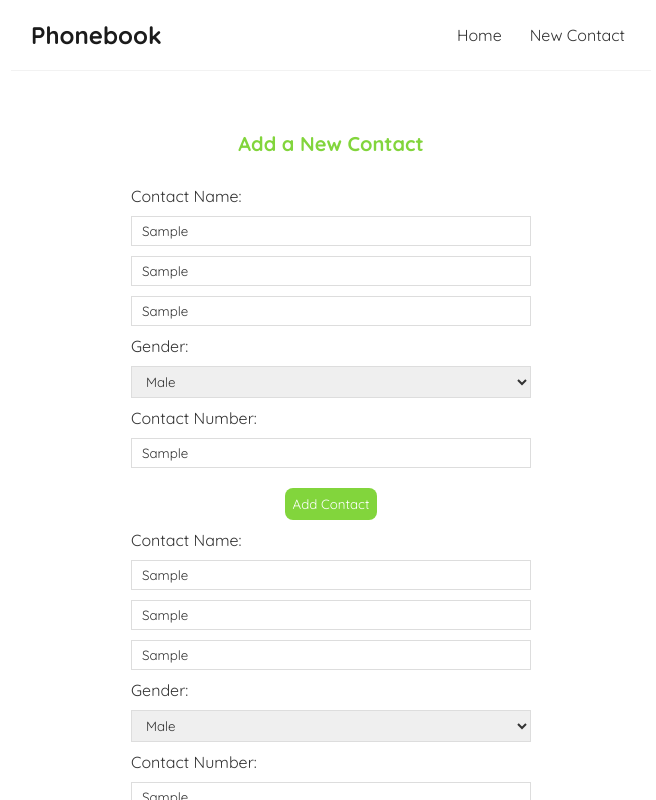
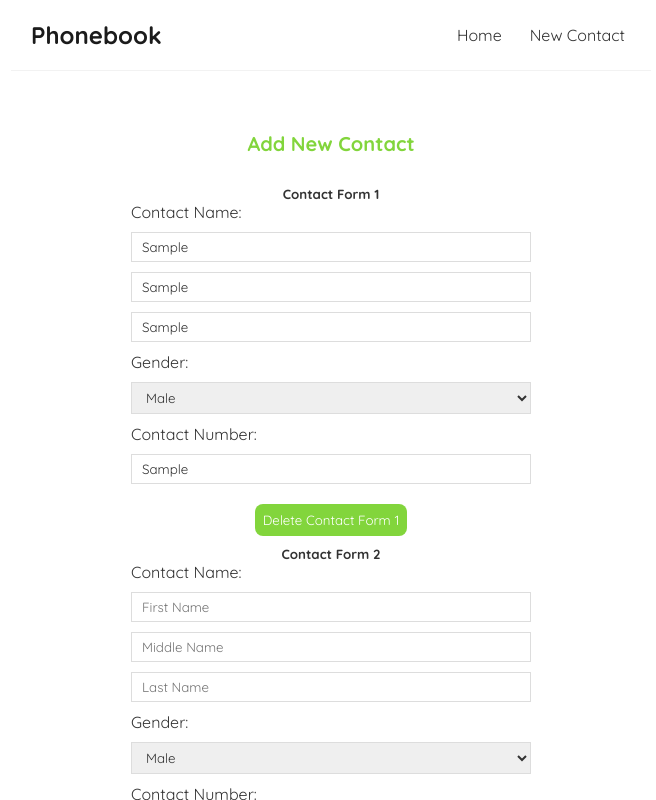
Before and after one commit to BryantSagun/phonebook, a React (Create React App) app: page /create in a window 1280 px wide. Both pictures are taken after typing "Sample", "Sample", "Sample", "Sample" into the empty fields and a click on the button "Create New Contact Form". Shown: the top 800 px of the page, without its empty margins (309-965 px from the left). Built offline with nearby package versions, Linux system fonts and the light colour scheme.

Commit message:
partial functional bulk transactions in create new contact module

```diff
--- a/models/Contact.js
+++ b/models/Contact.js
@@ -13,7 +13,10 @@ Contact.getContact = id => {
 }
 
 Contact.createContact = data => {
-     return sql.query(`usp_CreateSingleRecord ${data.lastName}, ${data.firstName}, ${data.middleName}, ${data.gender}, ${data.phoneNumber}`)
+     data.records.map(record => {
+          sql.query(`usp_CreateSingleRecord ${record.lastName}, ${record.firstName}, ${record.middleName}, ${record.gender}, ${record.phoneNumber}`)
+     })
+     return new Promise((resolve, reject) => resolve())
 }
 
 Contact.editContact = (id, data) => {
--- a/src/Create.js
+++ b/src/Create.js
@@ -3,7 +3,7 @@ import { useHistory } from "react-router-dom";
 import axios from "axios";
 
 const Create = () => {
-     const [inputList, setInputList] = useState([{firstName: "", lastName: ""}])
+     const [inputList, setInputList] = useState([{firstName: "", middleName:"", lastName: "", gender: "", phoneNumber: ""}])
      const [firstName, setFirstName] = useState('');
      const [middleName, setMiddleName] = useState('');
      const [lastName, setLastName] = useState('');
@@ -13,15 +13,11 @@ const Create = () => {
      const history = useHistory();
 
      const handleSubmit = e => {
+          console.log(inputList)
           e.preventDefault();
-          const contact = {firstName, middleName, lastName, gender, phoneNumber}
           setIsPending(true)
           axios.post('http://localhost:3001/create-contact', {
-               firstName: contact.firstName,
-               middleName: contact.middleName,
-               lastName: contact.lastName,
-               gender: contact.gender,
-               phoneNumber: contact.phoneNumber
+               records: inputList
           })
           .then((bool) => {
                setIsPending(false)
@@ -31,11 +27,7 @@ const Create = () => {
      }
 
      const handleAddForm = (e, index) => {
-          // const { name, value } = e.target;
-          // const list = [...inputList];
-          // list[index][name] = value;
-          // setInputList(list);
-          setInputList([...inputList, { firstName: "", lastName: "" }]);
+          setInputList([...inputList, { firstName: "", middleName: "", lastName: "", gender: "", phoneNumber: "" }]);
      }
 
      const handleRemoveForm = index => {
@@ -53,56 +45,68 @@ const Create = () => {
 
      return(
           <div className="create">
-               <h2>Add a New Contact</h2>
+               <h2>Add New Contact</h2>
                <form onSubmit={handleSubmit}>
-                    {inputList.map((x, i) => {
+                    {inputList.map((form, formIndex) => {
                          return(
-                              <div className="contactDetails">
+                              <div className="contactForm">
+                                   {inputList.length > 1 &&  <h5>Contact Form {formIndex+1}</h5>}
                                    <label>Contact Name: </label>
                                    <input
+                                        name="firstName"
                                         type="text"
                                         placeholder = "First Name"
                                         required
-                                        value={firstName}
-                                        onChange = {(e) => setFirstName(e.target.value)}
+                                        autoComplete = "off"
+                                        value={form.firstName}
+                                        onChange = {e => handleInputChange(e, formIndex)}
                                    />
                                    <input
+                                        name="middleName"
                                         type="text"
                                         placeholder = "Middle Name"
                                         required
-                                        value={middleName}
-                                        onChange = {(e) => setMiddleName(e.target.value)}
+                                        autoComplete = "off"
+                                        value={form.middleName}
+                                        onChange = {e => handleInputChange(e, formIndex)}
                                    />
                                    <input
+                                        name="lastName"
                                         type="text"
                                         placeholder = "Last Name"
                                         required
-                                        value={lastName}
-                                        onChange = {(e) => setLastName(e.target.value)}
+                                        autoComplete = "off"
+                                        value={form.lastName}
+                                        onChange = {e => handleInputChange(e, formIndex)}
                                    />
                                    <label>Gender: </label>
                                    <select
-                                        value={gender}
-                                        onChange = {(e) => setGender(e.target.value)}
+                                        name="gender"
+                                        value={form.gender}
+                                        onChange = {e => handleInputChange(e, formIndex)}
                                    >
                                         <option value="Male">Male</option>
                                         <option value="Female">Female</option>
                                    </select>
                                    <label>Contact Number: </label>
                                    <input
+                                        name="phoneNumber"
                                         type="text"
                                         required
-                                        value={phoneNumber}
-                                        onChange = {(e) => setPhoneNumber(e.target.value)}
+                                        autoComplete = "off"
+                                        value={form.phoneNumber}
+                                        placeholder = "Contact Number"
+                                        onChange = {e => handleInputChange(e, formIndex)}
                                    />
-                                   {!isPending && <button>Add Contact</button>}
-                                   {isPending && <button disabled>Adding contact...</button>}
+                                   {!isPending && inputList.length-1 === formIndex && inputList.length === 1 && <button>Save Contact</button>}
+                                   {!isPending && inputList.length-1 === formIndex && inputList.length > 1 && <button>Save All Contacts</button>}
+                                   {isPending && <button disabled>Saving Contact...</button>}
+                                   {inputList.length > 1 && <button onClick={handleRemoveForm}>Delete Contact Form {formIndex+1}</button>}
                               </div>
                          )
                     })}
                </form>
                <button onClick={handleAddForm}>Create New Contact Form</button>
-               <button onClick={handleRemoveForm}>Delete Contact Form</button>
           </div>
      )
 }
```
